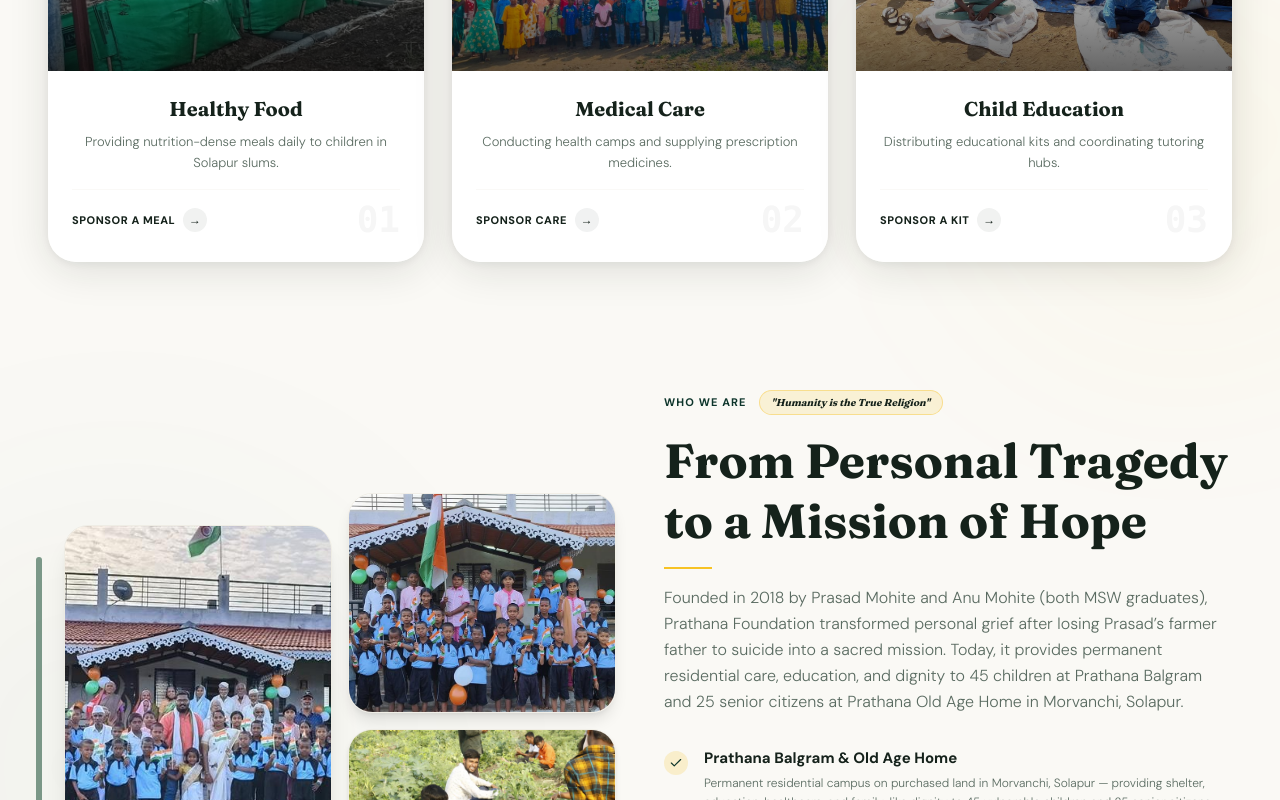
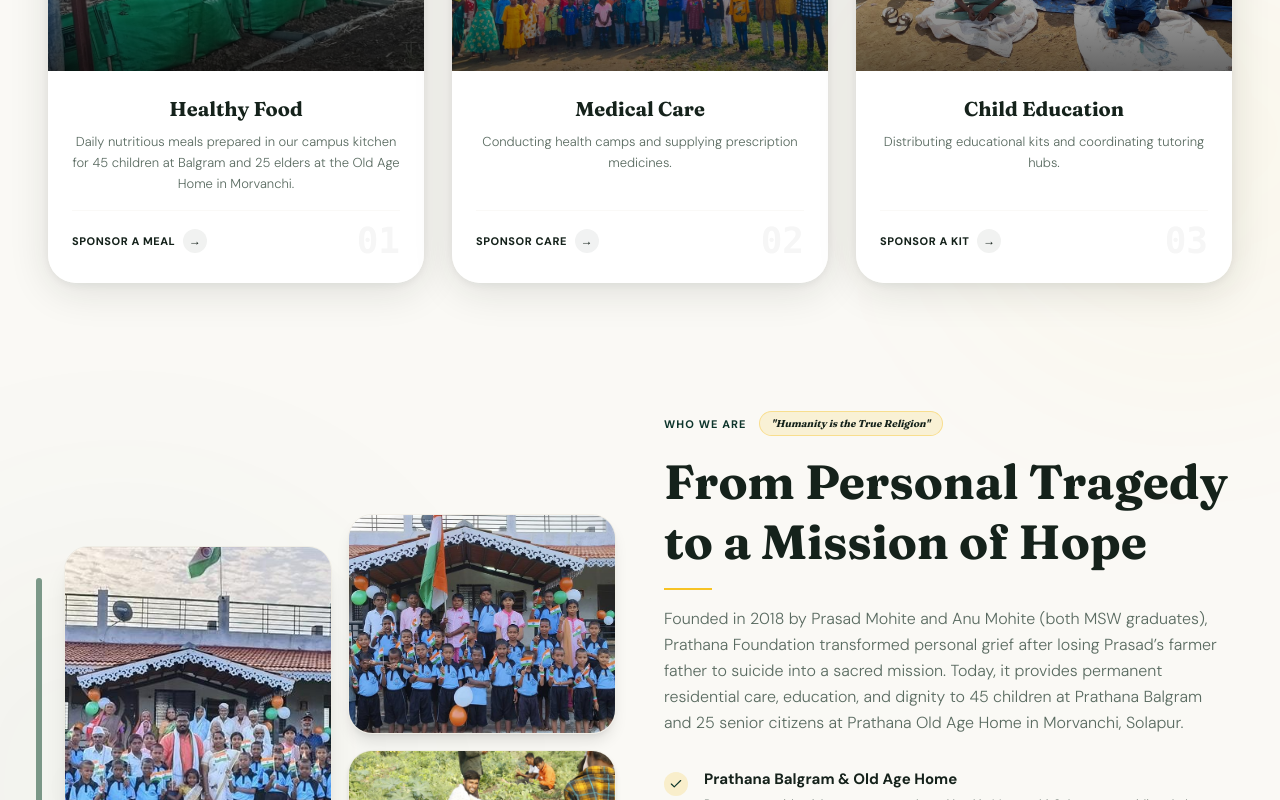
Before and after one commit to prathanaweb-dev/prathana, a Next.js app: page /en in a window 1280 px wide. Shown: the part 1800-2600 px from the top of the page. Built offline with nearby package versions, Linux system fonts and the light colour scheme; no server answers; the database is empty.

Commit message:
fix: remove incorrect slum food distribution references, updated to accurate Balgram campus descriptions

```diff
--- a/components/About.tsx
+++ b/components/About.tsx
@@ -20,7 +20,7 @@ export default function About({ lang, onDonateClick }: AboutProps) {
     cards: [
       {
         title: isMarathi ? 'सकस आहार' : 'Healthy Food',
-        desc: isMarathi ? 'सोलापूरमधील गरीब आणि रस्त्यावरील बालकांसाठी रोज पोषक आणि दर्जेदार जेवणाची व्यवस्था.' : 'Providing nutrition-dense meals daily to children in Solapur slums.',
+        desc: isMarathi ? 'मोरवंची बालग्राममधील ४५ बालके आणि वृद्धाश्रमातील २५ वृद्धांसाठी कॅम्पसवरील स्वयंपाकघरात दररोज सकस आणि ताजे जेवण.' : 'Daily nutritious meals prepared in our campus kitchen for 45 children at Balgram and 25 elders at the Old Age Home in Morvanchi.',
         ctaText: isMarathi ? 'आहार प्रायोजित करा' : 'Sponsor a Meal',
         campaignId: 'campaign-1',
         icon: Utensils,
--- a/components/Contact.tsx
+++ b/components/Contact.tsx
@@ -208,8 +208,8 @@ export default function Contact({ lang }: ContactProps) {
               </h4>
               <p className="text-xs text-brand-muted leading-relaxed font-light">
                 {lang === 'mr'
-                  ? 'आम्ही दर शनिवारी-रविवारी अन्न शिजवणे, पॅकिंग आणि सोलापूरच्या वस्त्यांमध्ये वाटप करण्याचे उपक्रम राबवतो.'
-                  : 'We organize weekend meals preparation, school kit packaging, and community medicine drives in Solapur slums.'}
+                  ? 'आम्ही बालग्राम कॅम्पसवर मुलांसाठी स्वयंपाक, शैक्षणिक साहित्य वाटप आणि आरोग्य तपासणी शिबिरे आयोजित करतो.'
+                  : 'We organize campus meals preparation, school kit distribution, and health check-up camps at Balgram in Morvanchi.'}
               </p>
               <a
                 href={`/${lang}/volunteer`}
--- a/components/Stories.tsx
+++ b/components/Stories.tsx
@@ -29,8 +29,8 @@ export default function Stories({ lang }: StoriesProps) {
         ? 'शिक्षण टिकवून ठेवण्यासाठी पोटभर आहार ही पहिली पायरी आहे'
         : 'Nutrition and meals are the first step to child education.',
       desc: isMarathi
-        ? 'सोलापूरमधील वस्ती भागातील बालकांमध्ये कुपोषण दूर करण्यासाठी आमच्या स्वयंपाकघराने राबविलेले उपक्रम.'
-        : 'How our community kitchen feeds street and begging children daily to support their school retention.',
+        ? 'बालग्रामच्या कॅम्पसवरील स्वयंपाकघरात मुलांना आणि वृद्धांना दररोज सकस जेवण कसे दिले जाते याची माहिती.'
+        : 'How our Balgram campus kitchen prepares fresh, balanced meals daily for children and senior residents to support their health and education.',
       image: '/balgram/Balgram/485616890_4051383675091754_3272242485595725906_n.jpg',
     },
     {
--- a/components/Transparency.tsx
+++ b/components/Transparency.tsx
@@ -52,7 +52,7 @@ export default function Transparency({ lang }: TransparencyProps) {
       pct: 7,
       color: 'bg-brand-saffron',
       textColor: 'text-brand-saffron',
-      detail: lang === 'mr' ? 'स्वयंपाकघर कर्मचारी, वस्त्यांमध्ये वाहतूक आणि स्थानिक साठा केंद्र.' : 'Kitchen operations staff, transportation to remote slums, local hubs.',
+      detail: lang === 'mr' ? 'स्वयंपाकघर कर्मचारी, कॅम्पस देखभाल आणि स्थानिक साहित्य वाहतूक.' : 'Campus kitchen staff, facility maintenance, and local supply transportation.',
     },
     {
       label: lang === 'mr' ? 'प्रशासकीय व ट्रान्झॅक्शन फी' : 'Admin & Transaction Fees',
```
